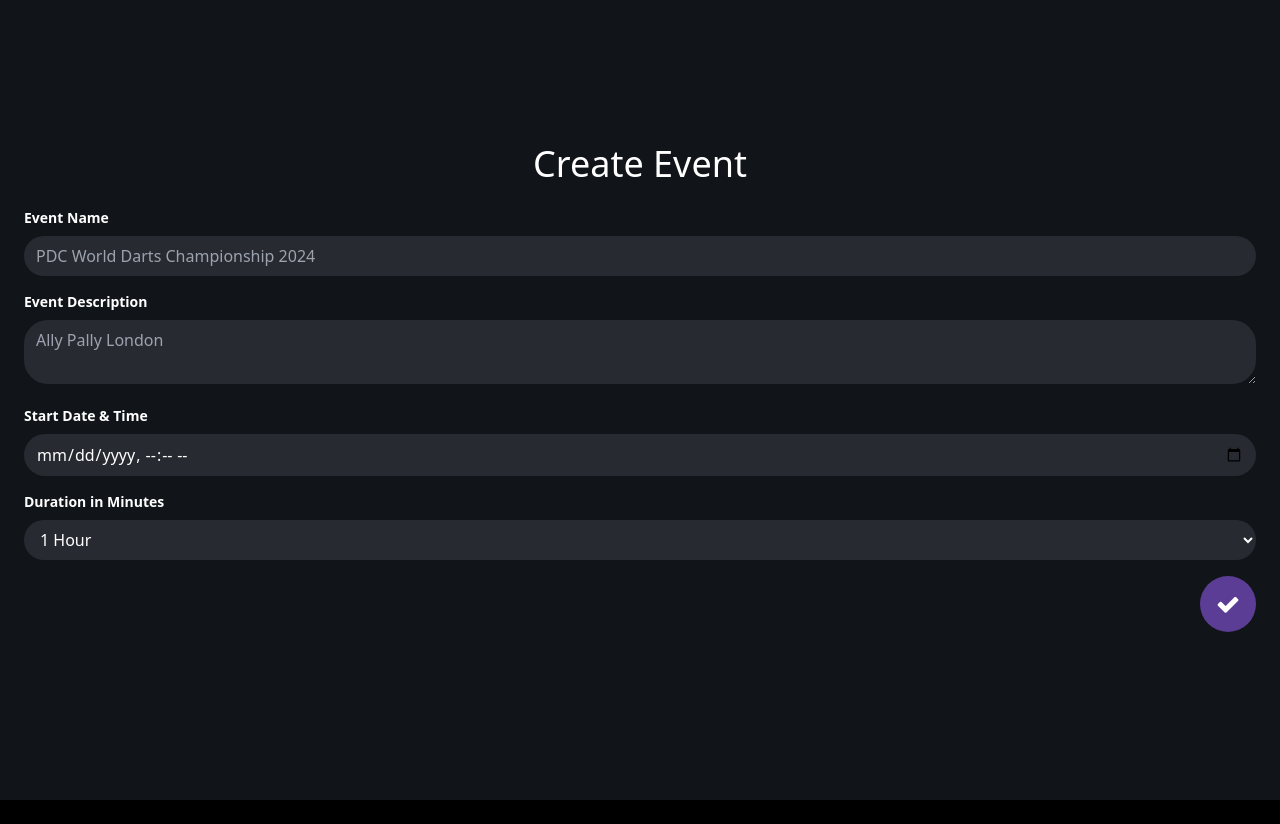
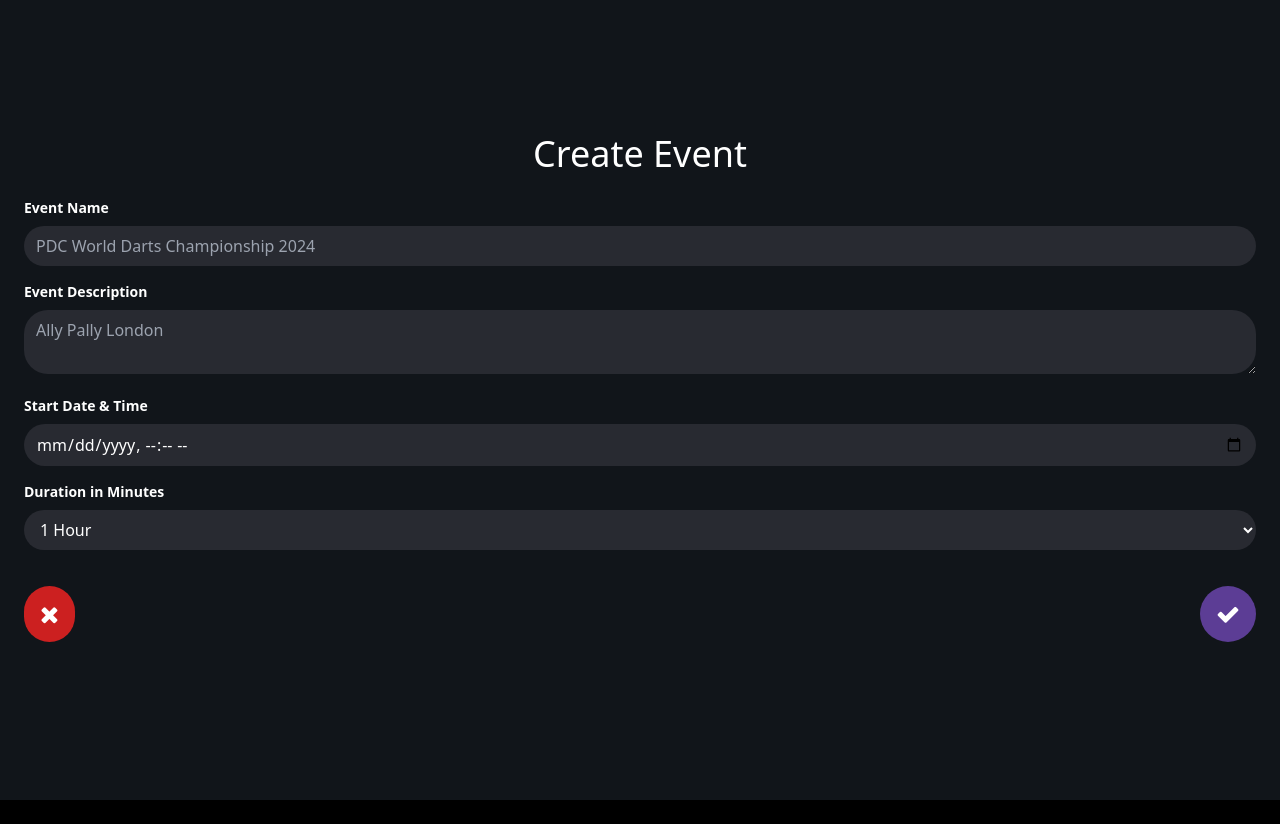
Before and after one commit to relievers/relive, a SvelteKit app in the folder frontend/: page /createevent in a window 1280 px wide. Built offline with nearby package versions, Linux system fonts and the light colour scheme; what tailwindcss-safe-area would draw is missing.

Commit message:
Add cancel button to create event form

```diff
--- a/frontend/src/routes/createevent/+page.svelte
+++ b/frontend/src/routes/createevent/+page.svelte
@@ -44,11 +44,18 @@
                 </select>
             </div>
 
+            <div class="flex justify-between mt-5">
+                <div class="mt-auto flex justify-between">
+                    <a class="ml-auto text-white font-bold py-3 px-4 rounded-full" style="background-color:#CC2020" href="/events">
+                        <i class="fa fa-times text-2xl mx-auto"></i>
+                    </a>
+                </div>
 
-            <div class="mt-auto flex justify-between">
-                <button type="submit" class="ml-auto text-white font-bold py-3 px-4 rounded-full" style="background-color:#5C3D95">
-                    <i class="fa fa-check text-2xl mx-auto"></i>
-                </button>
+                <div class="mt-auto flex justify-between">
+                    <button type="submit" class="ml-auto text-white font-bold py-3 px-4 rounded-full" style="background-color:#5C3D95">
+                        <i class="fa fa-check text-2xl mx-auto"></i>
+                    </button>
+                </div>
             </div>
         </form>
     </div>
```
